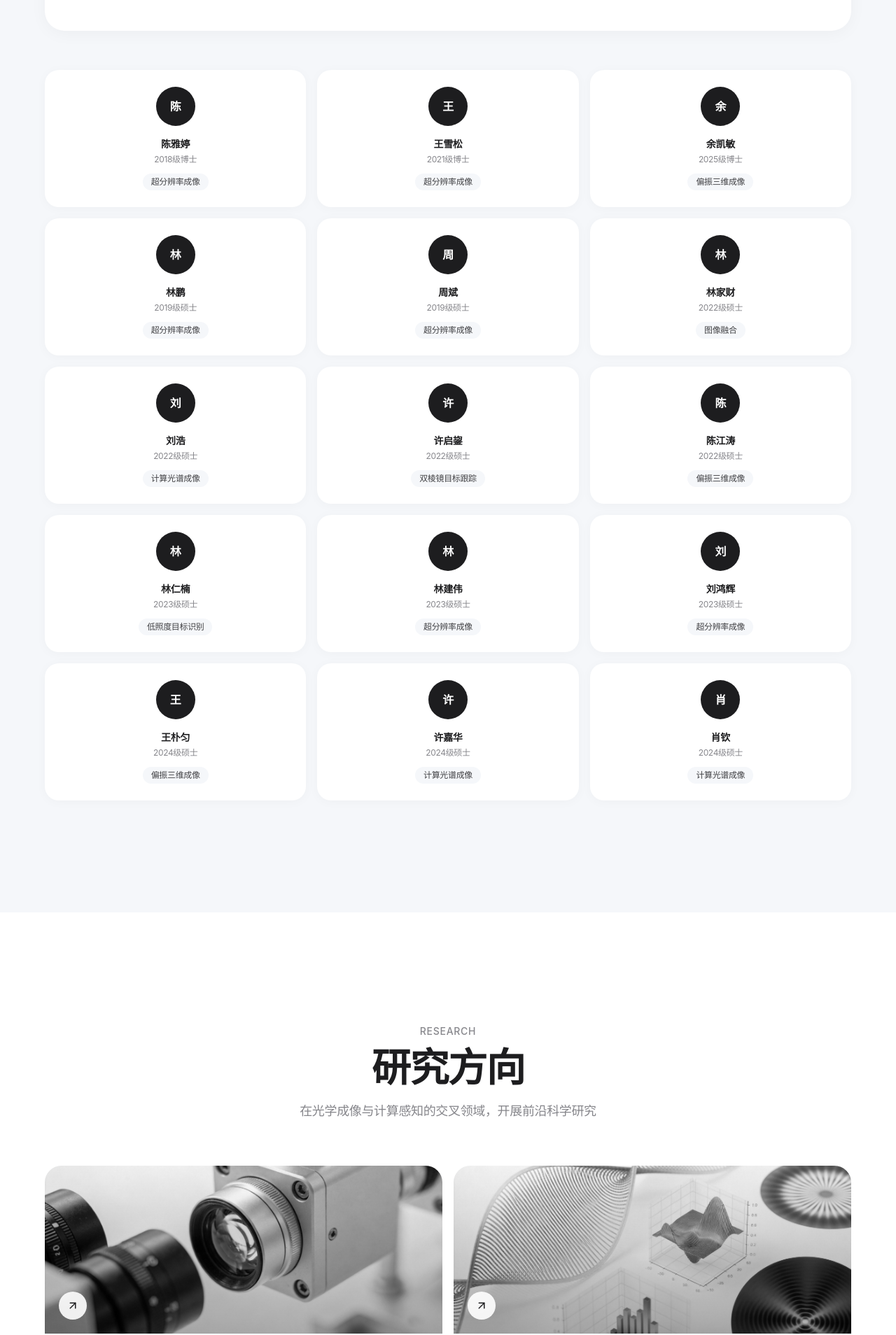
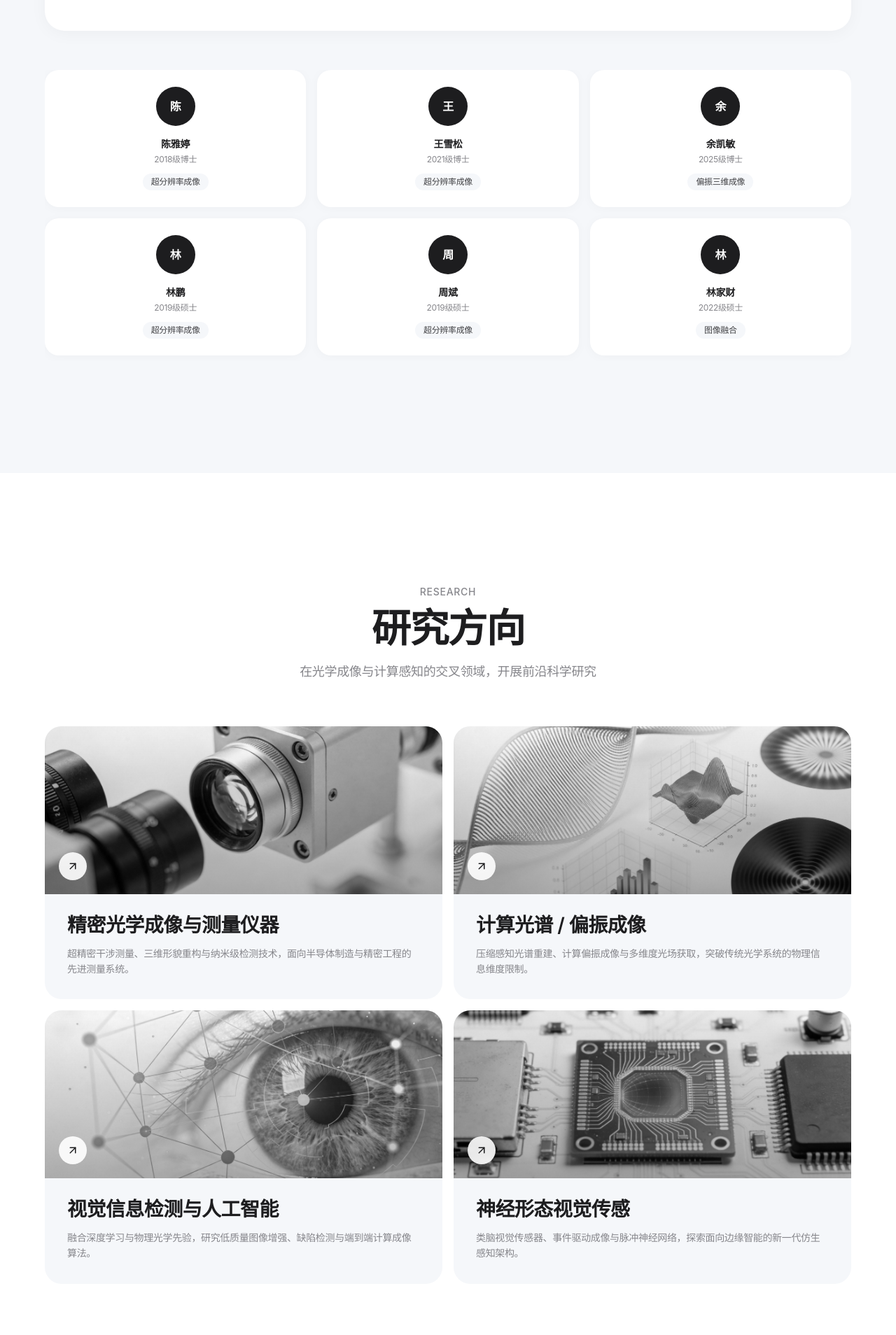
Before and after one commit to WangPuyun/ai-lab-website, a React (Vite) app: page / in a window 1280 px wide. Shown: the part 1600-3508 px from the top of the page at 70% size. Built offline with nearby package versions, Linux system fonts and the light colour scheme.

Commit message:
更新成员区

```diff
--- a/src/sections/Research.tsx
+++ b/src/sections/Research.tsx
@@ -12,10 +12,10 @@ const content = {
     title: '研究方向',
     subtitle: '在光学成像与计算感知的交叉领域，开展前沿科学研究',
     areas: [
-      { title: '精密光学成像', titleLine2: '与测量仪器', desc: '超精密干涉测量、三维形貌重构与纳米级检测技术，面向半导体制造与精密工程的先进测量系统。' },
-      { title: '计算光谱', titleLine2: '/ 偏振成像', desc: '压缩感知光谱重建、计算偏振成像与多维度光场获取，突破传统光学系统的物理信息维度限制。' },
-      { title: '视觉信息检测', titleLine2: '与人工智能', desc: '融合深度学习与物理光学先验，研究低质量图像增强、缺陷检测与端到端计算成像算法。' },
-      { title: '神经形态', titleLine2: '视觉传感', desc: '类脑视觉传感器、事件驱动成像与脉冲神经网络，探索面向边缘智能的新一代仿生感知架构。' },
+      { title: '精密光学成像与测量仪器', titleLine2: '', desc: '超精密干涉测量、三维形貌重构与纳米级检测技术，面向半导体制造与精密工程的先进测量系统。' },
+      { title: '计算光谱 / 偏振成像', titleLine2: '', desc: '压缩感知光谱重建、计算偏振成像与多维度光场获取，突破传统光学系统的物理信息维度限制。' },
+      { title: '视觉信息检测与人工智能', titleLine2: '', desc: '融合深度学习与物理光学先验，研究低质量图像增强、缺陷检测与端到端计算成像算法。' },
+      { title: '神经形态视觉传感', titleLine2: '', desc: '类脑视觉传感器、事件驱动成像与脉冲神经网络，探索面向边缘智能的新一代仿生感知架构。' },
     ],
   },
   en: {
@@ -23,10 +23,10 @@ const content = {
     title: 'Research Directions',
     subtitle: 'Conducting frontier research at the intersection of optical imaging and computational perception',
     areas: [
-      { title: 'Precision Optical', titleLine2: 'Imaging & Metrology', desc: 'Ultra-precision interferometry, 3D topography reconstruction, and nanoscale detection for semiconductor manufacturing.' },
-      { title: 'Computational', titleLine2: 'Spectral / Polarization', desc: 'Compressed sensing spectral reconstruction, computational polarization imaging, and multi-dimensional light field acquisition.' },
-      { title: 'Visual Detection', titleLine2: '& Artificial Intelligence', desc: 'Deep learning with physical optics priors for low-quality image enhancement, defect detection, and end-to-end computational imaging.' },
-      { title: 'Neuromorphic', titleLine2: 'Vision Sensing', desc: 'Brain-inspired vision sensors, event-driven imaging, and spiking neural networks for edge intelligence.' },
+      { title: 'Precision Optical Imaging & Metrology', titleLine2: '', desc: 'Ultra-precision interferometry, 3D topography reconstruction, and nanoscale detection for semiconductor manufacturing.' },
+      { title: 'Computational Spectral / Polarization', titleLine2: '', desc: 'Compressed sensing spectral reconstruction, computational polarization imaging, and multi-dimensional light field acquisition.' },
+      { title: 'Visual Detection & Artificial Intelligence', titleLine2: '', desc: 'Deep learning with physical optics priors for low-quality image enhancement, defect detection, and end-to-end computational imaging.' },
+      { title: 'Neuromorphic Vision Sensing', titleLine2: '', desc: 'Brain-inspired vision sensors, event-driven imaging, and spiking neural networks for edge intelligence.' },
     ],
   },
 }
--- a/src/sections/Team.tsx
+++ b/src/sections/Team.tsx
@@ -110,11 +110,22 @@ export default function Team() {
   const { lang } = useLanguage()
   const t = content[lang]
   const members = teamMembers[lang]
+  const membersPerPage = 6
+  const memberPages = Array.from(
+    { length: Math.ceil(members.length / membersPerPage) },
+    (_, pageIndex) =>
+      members.slice(
+        pageIndex * membersPerPage,
+        pageIndex * membersPerPage + membersPerPage
+      )
+  )
 
   const sectionRef = useRef<HTMLElement>(null)
   const titleRef = useRef<HTMLDivElement>(null)
   const piRef = useRef<HTMLDivElement>(null)
   const gridRef = useRef<HTMLDivElement>(null)
+  const membersScrollerRef = useRef<HTMLDivElement>(null)
+
 
   useEffect(() => {
     const ctx = gsap.context(() => {
@@ -148,6 +159,42 @@ export default function Team() {
     }, sectionRef)
 
     return () => ctx.revert()
+  }, [])
+
+  useEffect(() => {
+    const container = membersScrollerRef.current
+    if (!container) return
+
+    const handleWheel = (event: WheelEvent) => {
+      const maxScrollLeft = container.scrollWidth - container.clientWidth
+      if (maxScrollLeft <= 0) return
+
+      const delta = Math.abs(event.deltaY) >= Math.abs(event.deltaX) ? event.deltaY : event.deltaX
+      if (delta === 0) return
+
+      const atStart = container.scrollLeft <= 0
+      const atEnd = container.scrollLeft >= maxScrollLeft - 1
+      const isScrollingLeft = delta < 0
+      const isScrollingRight = delta > 0
+
+      if ((isScrollingLeft && atStart) || (isScrollingRight && atEnd)) {
+        return
+      }
+
+      event.preventDefault()
+      event.stopPropagation()
+
+      const nextScrollLeft = Math.min(
+        maxScrollLeft,
+        Math.max(0, container.scrollLeft + delta)
+      )
+      container.scrollLeft = nextScrollLeft
+    }
+
+    container.addEventListener('wheel', handleWheel, { passive: false })
+    return () => {
+      container.removeEventListener('wheel', handleWheel)
+    }
   }, [])
 
   return (
@@ -269,13 +316,21 @@ export default function Team() {
           </div>
         </div>
 
-        {/* Team Members Grid */}
-        <div ref={gridRef} className="grid grid-cols-2 md:grid-cols-3 gap-4">
-          {members.map((member, index) => {
+        {/* Team Members Horizontal Pages (2 rows x 3 cols per page) */}
+        <div ref={gridRef}>
+          <div
+            ref={membersScrollerRef}
+            className="overflow-x-auto overflow-y-hidden pb-2"
+          >
+            <div className="flex gap-4">
+              {memberPages.map((pageMembers, pageIndex) => (
+                <div key={pageIndex} className="min-w-full">
+                  <div className="grid grid-cols-2 md:grid-cols-3 gap-4">
+                    {pageMembers.map((member) => {
                       const initial = member.name.charAt(0)
                       return (
                         <div
-                key={index}
+                          key={`${member.name}-${member.year}`}
                           className="member-card rounded-[20px] p-6 text-center transition-all duration-400"
                           style={{ backgroundColor: '#ffffff', boxShadow: '0 2px 16px rgba(0,0,0,0.03)' }}
                           onMouseEnter={(e) => {
@@ -310,6 +365,11 @@ export default function Team() {
                     })}
                   </div>
                 </div>
+              ))}
+            </div>
+          </div>
+        </div>
+      </div>
     </section>
   )
 }
```
Lines whose indentation alone changed are shown as unchanged.
